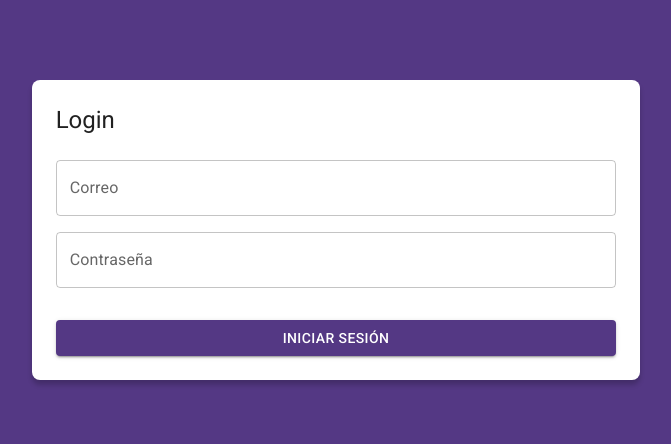
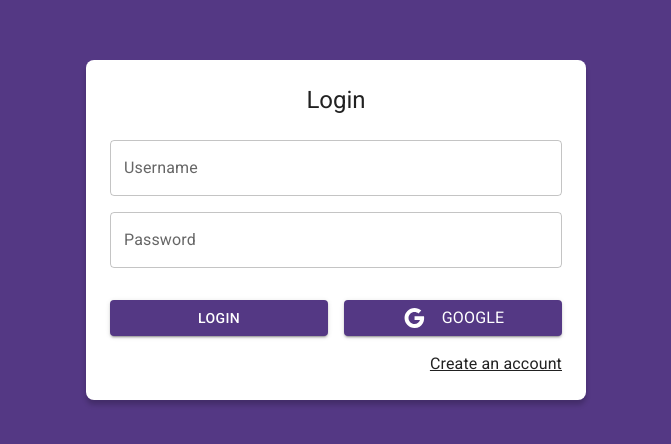
Before and after one commit to rortizv/journal-app, a React (Vite) app: page /auth/login in a window 1280 px wide. Shown: the part 170-614 px from the top of the page, without its empty margins (304-975 px from the left). Built offline with nearby package versions, Linux system fonts and the light colour scheme.

Commit message:
Auth layout

```diff
--- /dev/null
+++ b/src/auth/layout/AuthLayout.jsx
@@ -0,0 +1,33 @@
+import { Grid, Typography } from '@mui/material'
+
+export const AuthLayout = ({children, title = ''}) => {
+    return (
+        <>
+            <Grid
+                container
+                spacing={0}
+                direction="column"
+                alignItems="center"
+                justifyContent="center"
+                sx={{ minHeight: '100vh', backgroundColor: 'primary.main', padding: 4 }}
+            >
+
+                <Grid item
+                    className="box-shadow"
+                    xs={3}
+                    sx={{
+                        width: {sm: 500},
+                        backgroundColor: 'white',
+                        padding: 3,
+                        borderRadius: 2,
+                        textAlign: 'center'
+                    }}>
+                    <Typography variant='h5' sx={{ mb: 1 }}>{title}</Typography>
+                    {children}
+                </Grid>
+
+            </Grid>
+
+        </>
+    )
+}
--- a/src/auth/pages/LoginPage.jsx
+++ b/src/auth/pages/LoginPage.jsx
@@ -1,36 +1,45 @@
-import { Button, Grid, TextField, Typography } from "@mui/material"
+import { Link as RouterLink } from "react-router-dom"
+import { Button, Grid, Link, TextField, Typography } from "@mui/material"
+import { Google } from "@mui/icons-material"
+import { AuthLayout } from "../layout/AuthLayout"
 
 export const LoginPage = () => {
   return (
-    <Grid
-      container
-      spacing={0}
-      direction="column"
-      alignItems="center"
-      justifyContent="center"
-      sx={{ minHeight: '100vh', backgroundColor: 'primary.main', padding: 4}}
-    >
-
-      <Grid item
-        className="box-shadow"
-        xs={3}
-        sx={{backgroundColor: 'white', padding: 3, borderRadius: 2}}>
-          <Typography variant='h5' sx={{mb: 1}}>Login</Typography>
+    <AuthLayout title='Login'>
       <form>
         <Grid container>
-              <Grid item xs={12} sx={{marginTop: 2}}>
-                <TextField label="Correo" placeholder="correo@mail.com" fullWidth></TextField>
+          <Grid item xs={12} sx={{ marginTop: 2 }}>
+            <TextField
+              label="Username"
+              placeholder="email@company.com"
+              fullWidth>
+            </TextField>
           </Grid>
-              <Grid item xs={12} sx={{marginTop: 2}}>
-                <TextField label="Contraseña" type="password" fullWidth></TextField>
+          <Grid item xs={12} sx={{ marginTop: 2 }}>
+            <TextField
+              label="Password"
+              type="password"
+              fullWidth>
+            </TextField>
           </Grid>
-              <Grid item xs={12} sx={{marginTop: 2}}>
-                <Button variant="contained" fullWidth sx={{mt: 2}}>Iniciar sesión</Button>
+          <Grid container spacing={2} sx={{ mb: 2, mt: 2 }}>
+            <Grid item xs={12} sm={6}>
+              <Button variant="contained" fullWidth>Login</Button>
+            </Grid>
+            <Grid item xs={12} sm={6}>
+              <Button variant="contained" fullWidth>
+                <Google sx={{ mr: 1 }} />
+                <Typography sx={{ ml: 1 }}>Google</Typography>
+              </Button>
+            </Grid>
+          </Grid>
+          <Grid container direction='row' justifyContent='end'>
+            <Link component={RouterLink} color='inherit' to='/auth/register'>
+              Create an account
+            </Link>
           </Grid>
         </Grid>
       </form>
-      </Grid>
-
-    </Grid>
+    </AuthLayout>
   )
 }
--- a/src/auth/pages/RegisterPage.jsx
+++ b/src/auth/pages/RegisterPage.jsx
@@ -1,7 +1,47 @@
-
+import { Link as RouterLink } from "react-router-dom"
+import { Button, Grid, Link, TextField } from "@mui/material"
+import { AuthLayout } from "../layout/AuthLayout"
 
 export const RegisterPage = () => {
   return (
-    <div>RegisterPage</div>
+    <AuthLayout title='Register'>
+      <form>
+        <Grid container>
+        <Grid item xs={12} sx={{ marginTop: 2 }}>
+            <TextField
+              label="Full name"
+              type="text"
+              placeholder="Full name..."
+              fullWidth>
+            </TextField>
+          </Grid>
+          <Grid item xs={12} sx={{ marginTop: 2 }}>
+            <TextField
+              label="Username"
+              type="email"
+              placeholder="email@company.com"
+              fullWidth>
+            </TextField>
+          </Grid>
+          <Grid item xs={12} sx={{ marginTop: 2 }}>
+            <TextField
+              label="Password"
+              type="password"
+              fullWidth>
+            </TextField>
+          </Grid>
+          <Grid container spacing={2} sx={{ mb: 2, mt: 2 }}>
+            <Grid item xs={12}>
+              <Button variant="contained" fullWidth>Create account</Button>
+            </Grid>
+          </Grid>
+          <Grid container direction='row' justifyContent='end'>
+            <Link component={RouterLink} color='inherit' to='/auth/login'>
+              Already have an account?
+            </Link>
+          </Grid>
+        </Grid>
+      </form>
+    </AuthLayout>
   )
 }
```
Lines whose indentation alone changed are shown as unchanged.
